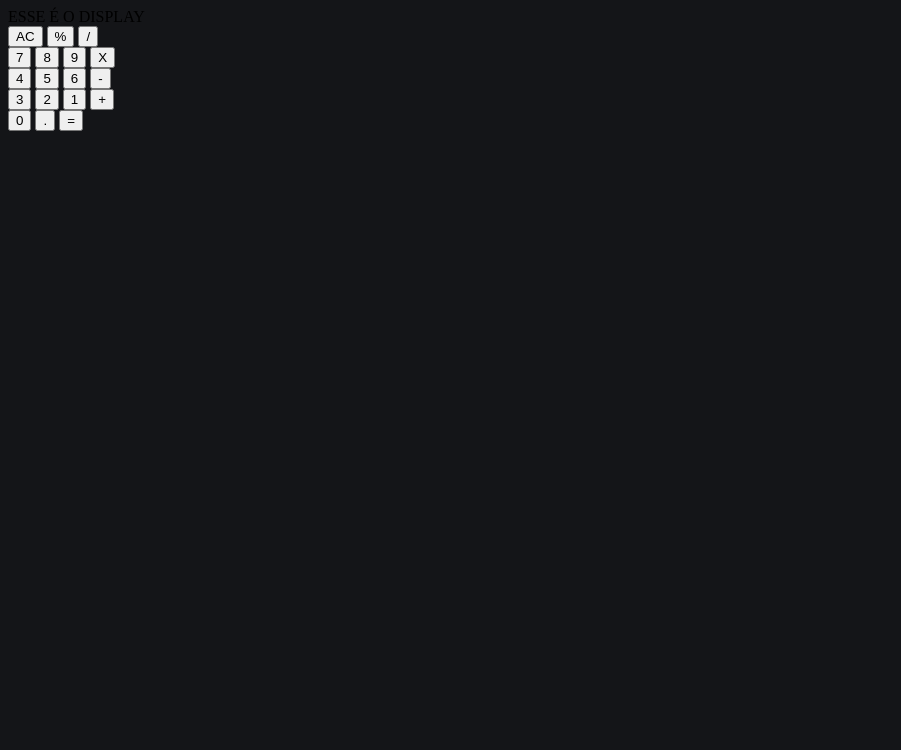
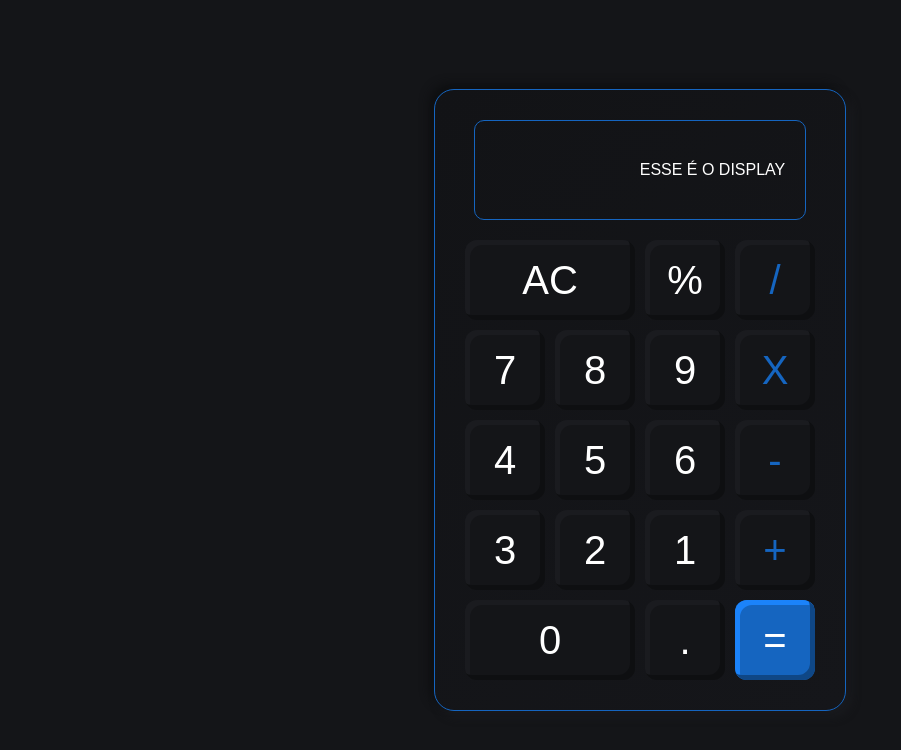
Before and after one commit to whyleonardo/Calculator.js, a plain HTML site: page index.html in a window 1280 px wide. Shown: the whole page, without its empty margins (0-901 px from the left). Drawn offline with Linux system fonts and the light colour scheme; a web font is replaced by a local one.

Commit message:
feat: visual and layout

```diff
--- a/index.html
+++ b/index.html
@@ -6,39 +6,49 @@
     <meta name="viewport" content="width=device-width, initial-scale=1.0" />
     <title>Calculator.js</title>
     <link rel="stylesheet" href="styles.css" />
+
+    <!-- FONTS -->
+
+    <link rel="preconnect" href="https://fonts.googleapis.com" />
+    <link rel="preconnect" href="https://fonts.gstatic.com" crossorigin />
+    <link
+      href="https://fonts.googleapis.com/css2?family=Kdam+Thmor+Pro&display=swap"
+      rel="stylesheet"
+    />
   </head>
   <body>
     <div class="container">
+      <div class="calculator">
         <div class="display">ESSE É O DISPLAY</div>
-
         <div class="numpad">
           <div class="btn-row">
-          <button class="btn-clear">AC</button>
+            <button class="btn btn-clear">AC</button>
             <button class="btn">%</button>
-          <button class="btn">/</button>
+            <button class="btn btn-operator">/</button>
           </div>
           <div class="btn-row">
-          <button class="btn-number">7</button>
-          <button class="btn-number">8</button>
-          <button class="btn-number">9</button>
-          <button class="operator">X</button>
+            <button class="btn btn-number">7</button>
+            <button class="btn btn-number">8</button>
+            <button class="btn btn-number">9</button>
+            <button class="btn btn-operator">X</button>
           </div>
           <div class="btn-row">
-          <button class="btn-number">4</button>
-          <button class="btn-number">5</button>
-          <button class="btn-number">6</button>
-          <button class="operator">-</button>
+            <button class="btn btn-number">4</button>
+            <button class="btn btn-number">5</button>
+            <button class="btn btn-number">6</button>
+            <button class="btn btn-operator">-</button>
           </div>
           <div class="btn-row">
-          <button class="btn-number">3</button>
-          <button class="btn-number">2</button>
-          <button class="btn-number">1</button>
-          <button class="operator">+</button>
+            <button class="btn btn-number">3</button>
+            <button class="btn btn-number">2</button>
+            <button class="btn btn-number">1</button>
+            <button class="btn btn-operator">+</button>
           </div>
           <div class="btn-row">
-          <button class="btn-number btn-zero">0</button>
-          <button class="btn">.</button>
-          <button class="btn-equal">=</button>
+            <button class="btn btn-number btn-zero">0</button>
+            <button class="btn btn">.</button>
+            <button class="btn btn-equal">=</button>
+          </div>
         </div>
       </div>
     </div>
--- a/styles.css
+++ b/styles.css
@@ -1,3 +1,123 @@
+/* RESETS */
+* {
+  margin: 0;
+  padding: 0;
+  box-sizing: border-box;
+  font-family: 'Kdam Thmor Pro', sans-serif;
+}
+
+:root {
+  font-size: 62.5%; /* 1rem = 10px  */
+}
+
 body {
+  font-size: 1.6rem;
+}
+
+/* ANIMATIONS */
+
+@keyframes press {
+  0% {
+    transform: scale(1);
+  }
+  50% {
+    transform: scale(0.92);
+  }
+  to {
+    transform: scale(1);
+  }
+}
+
+/* GLOBAL CONFIGS */
+
+.btn {
+  font-size: 4rem;
+  width: 8rem;
+  height: 8rem;
+  color: white;
+  border: none;
+
+  border-radius: 12px;
+  background: #141518;
+  box-shadow: inset -5px -5px 0px #0e0f11, inset 5px 5px 0px #1a1b1f;
+}
+
+.btn:hover {
+  transition: all 400ms;
+  filter: brightness(1.5);
+}
+
+.btn:active {
+  animation: press linear 0.1s;
+}
+
+/* MAIN */
+
+.container {
+  position: fixed;
+  display: flex;
+  align-items: center;
+  justify-content: center;
+
+  width: 100%;
+  height: 100vh;
+  color: white;
   background: #141518;
 }
+
+.calculator {
+  display: flex;
+  flex-direction: column;
+  align-items: center;
+  gap: 2rem;
+
+  padding: 3rem;
+  border: 1px #1565c0 solid;
+  border-radius: 20px;
+  background: linear-gradient(315deg, #15161a, #121316);
+  box-shadow: -5px -5px 10px #0e0f11, 5px 5px 10px #1a1b1f;
+}
+
+.display {
+  display: flex;
+  align-items: center;
+  flex-direction: row-reverse;
+  width: 95%;
+  height: 10rem;
+
+  padding: 2rem;
+  border: 1px #1565c0 solid;
+  border-radius: 10px;
+}
+
+.numpad {
+  display: flex;
+  flex-direction: column;
+
+  gap: 1rem;
+}
+
+.btn-clear {
+  flex-grow: 1;
+}
+.btn-zero {
+  flex-grow: 1;
+}
+
+.btn-row {
+  display: flex;
+  gap: 1rem;
+}
+
+.btn-equal {
+  background-color: #1565c0;
+  box-shadow: inset -5px -5px 0px #0f4786, inset 5px 5px 0px #1b83fa;
+}
+
+.btn-equal:hover {
+  filter: brightness(1.2);
+}
+
+.btn-operator {
+  color: #1565c0;
+}
```
Lines whose indentation alone changed are shown as unchanged.
